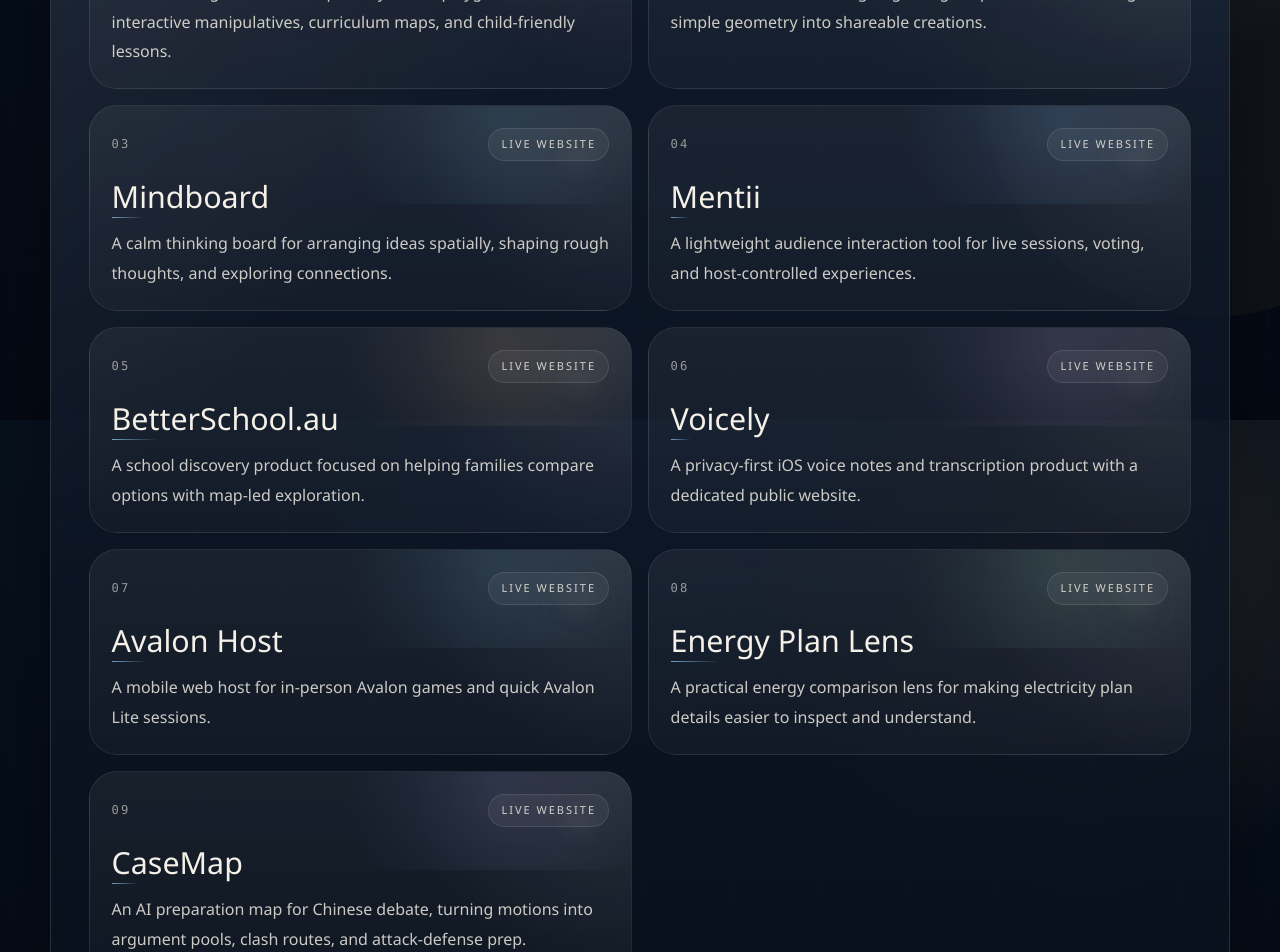
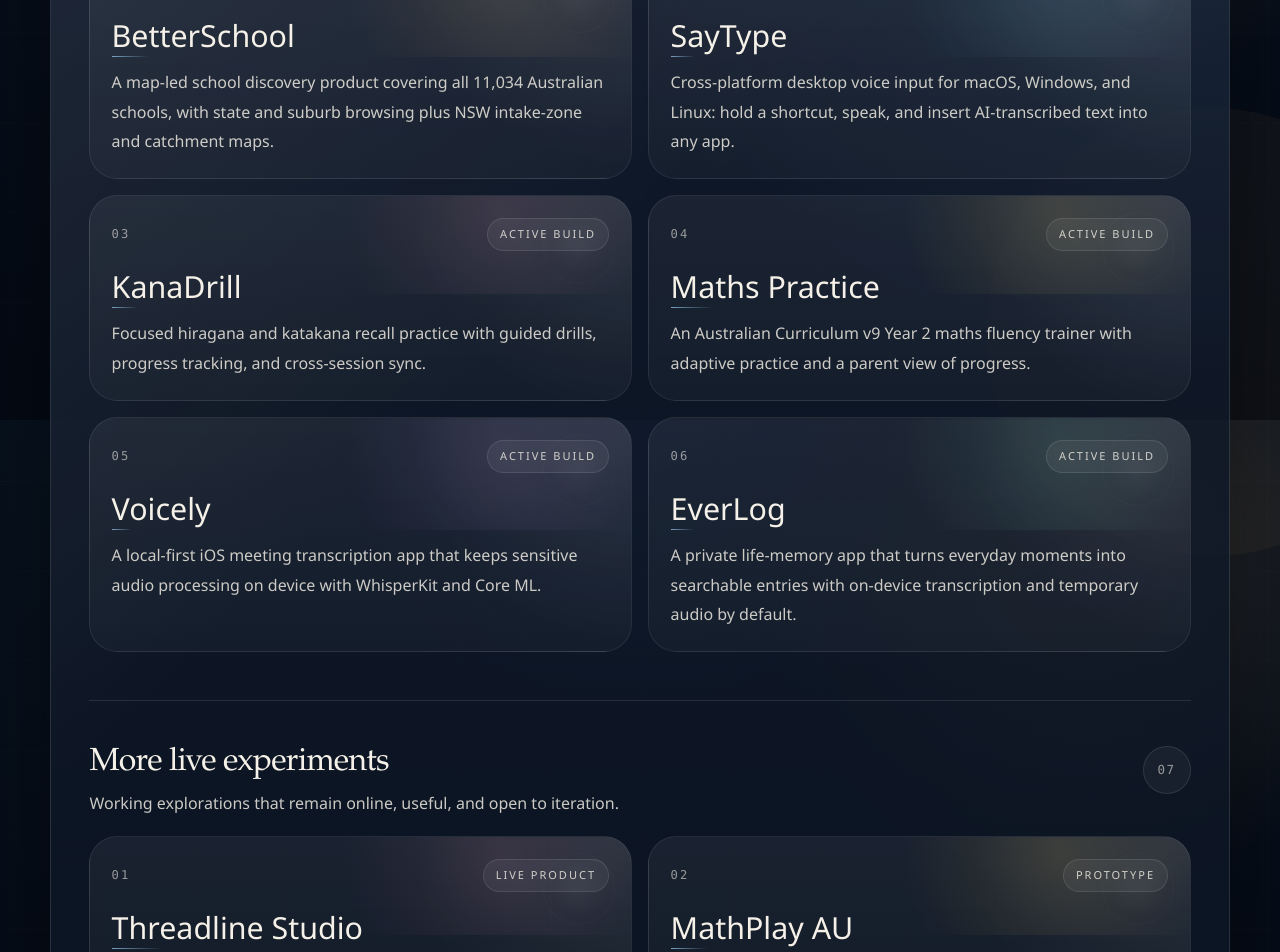
Before and after one commit to hellotaotao/taotao-au, a Next.js app: page / in a window 1280 px wide. Shown: the part 1180-2132 px from the top of the page. Built offline with nearby package versions, Linux system fonts and the light colour scheme.

Commit message:
feat: refresh current project portfolio

```diff
--- a/src/app/globals.css
+++ b/src/app/globals.css
@@ -597,6 +597,59 @@
   line-height: 1.85;
 }
 
+.project-groups {
+  display: grid;
+  gap: clamp(2rem, 4vw, 3rem);
+}
+
+.project-group {
+  min-width: 0;
+}
+
+.project-group + .project-group {
+  padding-top: clamp(2rem, 4vw, 2.8rem);
+  border-top: 1px solid rgba(255, 255, 255, 0.1);
+}
+
+.project-group-header {
+  display: grid;
+  grid-template-columns: minmax(0, 1fr) auto;
+  gap: 1rem;
+  align-items: start;
+  margin-bottom: 1.15rem;
+}
+
+.project-group-title {
+  margin: 0;
+  font-family: var(--font-display);
+  font-size: clamp(1.5rem, 2.5vw, 2rem);
+  line-height: 1.1;
+  letter-spacing: -0.025em;
+}
+
+.project-group-intro {
+  max-width: 44rem;
+  margin: 0.55rem 0 0;
+  color: var(--text-secondary);
+  line-height: 1.7;
+}
+
+.project-group-count {
+  display: inline-flex;
+  align-items: center;
+  justify-content: center;
+  min-width: 3rem;
+  min-height: 3rem;
+  padding: 0.6rem;
+  border: 1px solid rgba(255, 255, 255, 0.1);
+  border-radius: 999px;
+  background: rgba(255, 255, 255, 0.045);
+  color: var(--text-muted);
+  font-family: var(--font-mono);
+  font-size: 0.78rem;
+  letter-spacing: 0.12em;
+}
+
 .project-grid {
   display: grid;
   grid-template-columns: repeat(2, minmax(0, 1fr));
--- a/src/app/home-page.tsx
+++ b/src/app/home-page.tsx
@@ -1,6 +1,6 @@
 import type { CSSProperties } from "react";
 
-import { getProjectCards, type Locale, translations } from "./i18n";
+import { getProjectGroups, type Locale, translations } from "./i18n";
 
 function buildStyle(delay: string, accent?: string): CSSProperties {
   return {
@@ -11,7 +11,7 @@
 
 export function HomePage({ locale }: { locale: Locale }) {
   const t = translations[locale];
-  const projectCards = getProjectCards(locale);
+  const projectGroups = getProjectGroups(locale);
 
   return (
     <main id="content" className="site-shell">
@@ -127,30 +127,74 @@
             <p className="section-intro">{t.projects.intro}</p>
           </div>
 
+          <div className="project-groups">
+            {projectGroups.map((group, groupIndex) => {
+              const groupId = `projects-${group.tier}`;
+
+              return (
+                <div
+                  key={group.tier}
+                  className="project-group"
+                  role="group"
+                  aria-labelledby={groupId}
+                >
+                  <div className="project-group-header">
+                    <div>
+                      <h3 id={groupId} className="project-group-title">
+                        {group.title}
+                      </h3>
+                      <p className="project-group-intro">{group.intro}</p>
+                    </div>
+                    <span
+                      className="project-group-count"
+                      aria-hidden="true"
+                    >
+                      {String(group.projects.length).padStart(2, "0")}
+                    </span>
+                  </div>
+
                   <div className="project-grid">
-            {projectCards.map((project, index) => (
+                    {group.projects.map((project, index) => (
                       <article
                         key={project.name}
                         className="project-card reveal"
-                style={buildStyle(`${0.24 + index * 0.08}s`, project.accent)}
+                        style={buildStyle(
+                          `${0.24 + groupIndex * 0.12 + index * 0.06}s`,
+                          project.accent,
+                        )}
                       >
-                <span className="project-glow-ring" aria-hidden="true" />
+                        <span
+                          className="project-glow-ring"
+                          aria-hidden="true"
+                        />
                         <div className="project-meta">
                           <span className="project-index">
                             {String(index + 1).padStart(2, "0")}
                           </span>
-                  <span className="project-status">{project.status}</span>
+                          <span className="project-status">
+                            {project.status}
+                          </span>
                         </div>
 
-                <h3 className="project-title">
-                  <a href={project.href} target="_blank" rel="noreferrer">
+                        <h4 className="project-title">
+                          <a
+                            href={project.href}
+                            target="_blank"
+                            rel="noreferrer"
+                          >
                             {project.name}
                           </a>
-                </h3>
+                        </h4>
 
-                <p className="project-description">{project.description}</p>
+                        <p className="project-description">
+                          {project.description}
+                        </p>
                       </article>
                     ))}
+                  </div>
+                </div>
+              );
+            })}
           </div>
         </section>
 
--- a/src/app/i18n.ts
+++ b/src/app/i18n.ts
@@ -1,6 +1,9 @@
 export type Locale = "en" | "zh";
 
 export const resolvedLocaleHeader = "x-taotao-locale";
+
+export type ProjectStatus = "live" | "active" | "prototype";
+export type ProjectTier = "activeNow" | "experiments";
 
 export type ProjectCard = {
   name: string;
@@ -8,6 +11,13 @@
   status: string;
   accent: string;
   description: string;
+};
+
+export type ProjectGroup = {
+  tier: ProjectTier;
+  title: string;
+  intro: string;
+  projects: ProjectCard[];
 };
 
 export function detectLocaleFromAcceptLanguage(
@@ -76,93 +86,173 @@
 
 const projectsBase = [
   {
-    name: "MathPlay AU",
-    href: "https://mathplay.taotao.au/",
-    accent: "rgba(255, 211, 102, 0.52)",
+    name: "BetterSchool",
+    href: "https://betterschool.au/",
+    tier: "activeNow",
+    status: "live",
+    accent: "rgba(255, 190, 126, 0.48)",
     description: {
-      en: "A visual, bilingual Australian primary maths playground with interactive manipulatives, curriculum maps, and child-friendly lessons.",
-      zh: "一个可视化、双语的澳洲小学数学互动乐园，用教具、课程地图和儿童友好的动态课程帮助学习。",
+      en: "A map-led school discovery product covering all 11,034 Australian schools, with state and suburb browsing plus NSW intake-zone and catchment maps.",
+      zh: "一个地图驱动的学校发现产品，覆盖全澳 11,034 所学校，支持按州和城区浏览，并提供新州入学区域与学区边界地图。",
     },
   },
   {
-    name: "String Art",
-    href: "https://stringart.taotao.au/",
-    accent: "rgba(255, 151, 188, 0.46)",
+    name: "SayType",
+    href: "https://saytype.taotao.au/",
+    tier: "activeNow",
+    status: "live",
+    accent: "rgba(139, 217, 255, 0.46)",
     description: {
-      en: "A visual web tool for designing string-art patterns and turning simple geometry into shareable creations.",
-      zh: "一个可视化网页工具，用来设计弦线艺术图案，把简单几何变成可分享的作品。",
+      en: "Cross-platform desktop voice input for macOS, Windows, and Linux: hold a shortcut, speak, and insert AI-transcribed text into any app.",
+      zh: "面向 macOS、Windows 和 Linux 的跨平台桌面语音输入工具：按住快捷键说话，松开后把 AI 转写文字插入任何应用。",
     },
   },
   {
-    name: "Mindboard",
-    href: "https://mindboard.taotao.au/",
-    accent: "rgba(139, 217, 255, 0.46)",
+    name: "KanaDrill",
+    href: "https://kanadrill.taotao.au/",
+    tier: "activeNow",
+    status: "active",
+    accent: "rgba(255, 151, 188, 0.46)",
     description: {
-      en: "A calm thinking board for arranging ideas spatially, shaping rough thoughts, and exploring connections.",
-      zh: "一个安静的思考白板，用空间方式整理想法、打磨粗略思路并探索连接。",
+      en: "Focused hiragana and katakana recall practice with guided drills, progress tracking, and cross-session sync.",
+      zh: "专注于平假名和片假名回忆练习，通过引导式训练、进度追踪和跨会话同步建立熟练度。",
+    },
+  },
+  {
+    name: "Maths Practice",
+    href: "https://mathtrainer.taotao.au/",
+    tier: "activeNow",
+    status: "active",
+    accent: "rgba(255, 211, 102, 0.52)",
+    description: {
+      en: "An Australian Curriculum v9 Year 2 maths fluency trainer with adaptive practice and a parent view of progress.",
+      zh: "一个对齐澳洲课程 v9 二年级内容的数学熟练度训练器，提供自适应练习和家长进度视图。",
+    },
+  },
+  {
+    name: "Voicely",
+    href: "https://voicely.taotao.au/",
+    tier: "activeNow",
+    status: "active",
+    accent: "rgba(230, 171, 255, 0.42)",
+    description: {
+      en: "A local-first iOS meeting transcription app that keeps sensitive audio processing on device with WhisperKit and Core ML.",
+      zh: "一个本地优先的 iOS 会议转录应用，通过 WhisperKit 和 Core ML 在设备端处理敏感音频。",
+    },
+  },
+  {
+    name: "EverLog",
+    href: "https://everlog.taotao.au/",
+    tier: "activeNow",
+    status: "active",
+    accent: "rgba(160, 255, 214, 0.42)",
+    description: {
+      en: "A private life-memory app that turns everyday moments into searchable entries with on-device transcription and temporary audio by default.",
+      zh: "一个私密的生活记忆应用，把日常片段变成可搜索记录，默认在设备端转录，并只临时保留音频。",
+    },
+  },
+  {
+    name: "Threadline Studio",
+    href: "https://stringart.taotao.au/",
+    tier: "experiments",
+    status: "live",
+    accent: "rgba(255, 151, 188, 0.46)",
+    description: {
+      en: "Turns meaningful photos into circular nail-and-thread artwork, with a preview, pin path, and step-by-step winding instructions.",
+      zh: "把有意义的照片转换成圆形钉线画，并生成效果预览、钉点路径和逐步绕线说明。",
+    },
+  },
+  {
+    name: "MathPlay AU",
+    href: "https://mathplay.taotao.au/",
+    tier: "experiments",
+    status: "prototype",
+    accent: "rgba(255, 211, 102, 0.52)",
+    description: {
+      en: "An interactive Australian Curriculum v9 Mathematics F-6 prototype with bilingual, child-friendly visual learning.",
+      zh: "一个对齐澳洲课程 v9 学前班至六年级数学的互动原型，提供双语、儿童友好的可视化学习体验。",
     },
   },
   {
     name: "Mentii",
     href: "https://menti.taotao.au/",
+    tier: "experiments",
+    status: "prototype",
     accent: "rgba(120, 189, 255, 0.5)",
     description: {
-      en: "A lightweight audience interaction tool for live sessions, voting, and host-controlled experiences.",
-      zh: "一个轻量的现场观众互动工具，支持实时环节、投票和主持人控制的体验。",
+      en: "Lightweight audience interaction for live sessions, voting, prompts, and host-controlled participation.",
+      zh: "面向现场环节的轻量观众互动工具，支持投票、提示和主持人控制的参与流程。",
     },
   },
   {
-    name: "BetterSchool.au",
-    href: "https://betterschool.au/",
-    accent: "rgba(255, 190, 126, 0.48)",
+    name: "Veiled Roundtable",
+    href: "https://avalon.taotao.au/",
+    tier: "experiments",
+    status: "prototype",
+    accent: "rgba(142, 226, 255, 0.44)",
     description: {
-      en: "A school discovery product focused on helping families compare options with map-led exploration.",
-      zh: "面向家庭的学校发现产品，用地图驱动的探索方式帮助比较不同选择。",
+      en: "A mobile Avalon room assistant for hidden-role reveals, quest voting, Merlin assassination, and AI fill-ins for short tables.",
+      zh: "一个移动端阿瓦隆房间助手，支持隐藏身份揭示、任务投票、刺杀梅林，以及人数不足时的 AI 补位。",
     },
   },
   {
-    name: "Voicely",
-    href: "https://voicely.taotao.au/",
-    accent: "rgba(230, 171, 255, 0.42)",
-    description: {
-      en: "A privacy-first iOS voice notes and transcription product with a dedicated public website.",
-      zh: "一个隐私优先的 iOS 语音笔记和转录产品，并有独立公开网站。",
-    },
-  },
-  {
-    name: "Avalon Host",
-    href: "https://avalon.taotao.au/",
-    accent: "rgba(142, 226, 255, 0.44)",
-    description: {
-      en: "A mobile web host for in-person Avalon games and quick Avalon Lite sessions.",
-      zh: "一个移动网页主持工具，用于线下阿瓦隆游戏和快速 Avalon Lite 场次。",
-    },
-  },
-  {
-    name: "Energy Plan Lens",
+    name: "EnergyLens",
     href: "https://energy.taotao.au/",
+    tier: "experiments",
+    status: "prototype",
     accent: "rgba(160, 255, 214, 0.42)",
     description: {
-      en: "A practical energy comparison lens for making electricity plan details easier to inspect and understand.",
-      zh: "一个实用的电力方案比较视角，让电费计划细节更容易查看和理解。",
+      en: "Compares Australian electricity plans by replaying real smart-meter interval data through retailer tariff formulas.",
+      zh: "把真实智能电表分时数据代入零售商资费公式，比较澳洲电力方案的实际成本。",
     },
   },
   {
     name: "CaseMap",
     href: "https://casemap.taotao.au/",
+    tier: "experiments",
+    status: "prototype",
     accent: "rgba(186, 168, 255, 0.46)",
     description: {
       en: "An AI preparation map for Chinese debate, turning motions into argument pools, clash routes, and attack-defense prep.",
       zh: "一个中文辩论 AI 备赛地图，把辩题拆成立论池、交锋路线和攻防准备。",
     },
   },
-] as const;
+  {
+    name: "AI Ops Canvas",
+    href: "https://mindboard.taotao.au/",
+    tier: "experiments",
+    status: "prototype",
+    accent: "rgba(139, 217, 255, 0.46)",
+    description: {
+      en: "An AI operations canvas for mapping workflows, roles, tools, and hand-offs before turning an idea into a working system.",
+      zh: "一个 AI 运营画布，在把想法变成可运行系统之前，先梳理流程、角色、工具和交接关系。",
+    },
+  },
+] as const satisfies readonly {
+  name: string;
+  href: string;
+  tier: ProjectTier;
+  status: ProjectStatus;
+  accent: string;
+  description: Record<Locale, string>;
+}[];
 
 export const translations = {
   en: {
     projectStatus: {
-      live: "Live website",
+      live: "Live product",
       active: "Active build",
+      prototype: "Prototype",
+    },
+    projectTiers: {
+      activeNow: {
+        title: "Active now",
+        intro: "The products receiving most of my build time and attention right now.",
+      },
+      experiments: {
+        title: "More live experiments",
+        intro: "Working explorations that remain online, useful, and open to iteration.",
+      },
     },
     contactLinks: [
       {
@@ -175,7 +265,7 @@
       },
       {
         name: "LinkedIn",
-        href: "https://www.linkedin.com",
+        href: "https://www.linkedin.com/in/ta0wang",
       },
     ],
     spotlightStats: [
@@ -227,9 +317,9 @@
       "Voice-first software",
     ],
     nowItems: [
-      "Keeping taotao.au current with the strongest live public project websites.",
-      "Improving hands-on products like MathPlay AU, String Art, Mindboard, Mentii, BetterSchool.au, Voicely, Avalon Host, Energy Plan Lens, and CaseMap.",
-      "Favoring projects that are already live, easy to try, and useful without explanation.",
+      "Focusing current build time on BetterSchool, SayType, KanaDrill, Maths Practice, Voicely, and EverLog.",
+      "Turning active builds into dependable products through short build-test-ship loops.",
+      "Keeping live experiments available without letting them crowd out the work receiving attention now.",
     ],
     hero: {
       eyebrow: "taotao.au",
@@ -250,7 +340,7 @@
       label: "Selected work",
       title: "Current projects",
       intro:
-        "A curated set of live project websites that are current, useful, and ready to try.",
+        "Current products first, followed by live experiments that are still useful to explore.",
     },
     about: {
       label: "Profile",
@@ -274,8 +364,19 @@
   },
   zh: {
     projectStatus: {
-      live: "线上网站",
-      active: "开发中",
+      live: "已上线产品",
+      active: "活跃开发中",
+      prototype: "原型",
+    },
+    projectTiers: {
+      activeNow: {
+        title: "当前投入",
+        intro: "目前获得我最多构建时间和注意力的产品。",
+      },
+      experiments: {
+        title: "更多线上实验",
+        intro: "仍然在线、可以使用，并会继续迭代的探索项目。",
+      },
     },
     contactLinks: [
       {
@@ -288,7 +389,7 @@
       },
       {
         name: "LinkedIn",
-        href: "https://www.linkedin.com",
+        href: "https://www.linkedin.com/in/ta0wang",
       },
     ],
     spotlightStats: [
@@ -335,9 +436,9 @@
     ],
     focusAreas: ["实用 AI 产品", "教育", "效率工具", "语音优先软件"],
     nowItems: [
-      "持续更新 taotao.au，优先展示最强的线上公开项目。",
-      "改进 MathPlay AU、String Art、Mindboard、Mentii、BetterSchool.au、Voicely、Avalon Host、Energy Plan Lens 和 CaseMap 等可直接试用的产品。",
-      "优先展示已经上线、容易试用、并且不用解释也能体现用途的项目。",
+      "当前主要投入 BetterSchool、SayType、KanaDrill、Maths Practice、Voicely 和 EverLog。",
+      "通过短周期的构建、测试和发布，把活跃开发项目打磨成可靠产品。",
+      "保留可用的线上实验，但不让它们淹没现在真正获得投入的工作。",
     ],
     hero: {
       eyebrow: "taotao.au",
@@ -357,7 +458,7 @@
     projects: {
       label: "精选作品",
       title: "当前项目",
-      intro: "精选已经上线、当前可用、并且值得直接试用的项目网站。",
+      intro: "先展示当前产品，再展示仍然值得探索的线上实验。",
     },
     about: {
       label: "简介",
@@ -381,14 +482,23 @@
   },
 } as const;
 
-export function getProjectCards(locale: Locale): ProjectCard[] {
+const projectTierOrder: readonly ProjectTier[] = ["activeNow", "experiments"];
+
+export function getProjectGroups(locale: Locale): ProjectGroup[] {
   const t = translations[locale];
 
-  return projectsBase.map((project) => ({
-    name: project.name,
-    href: project.href,
-    accent: project.accent,
-    status: t.projectStatus.live,
-    description: project.description[locale],
+  return projectTierOrder.map((tier) => ({
+    tier,
+    title: t.projectTiers[tier].title,
+    intro: t.projectTiers[tier].intro,
+    projects: projectsBase
+      .filter((project) => project.tier === tier)
+      .map((project) => ({
+        name: project.name,
+        href: project.href,
+        accent: project.accent,
+        status: t.projectStatus[project.status],
+        description: project.description[locale],
+      })),
   }));
 }
```
Also changed, not shown: 3 other files (tests, documents, lock files or other folders). Lines whose indentation alone changed are shown as unchanged.
